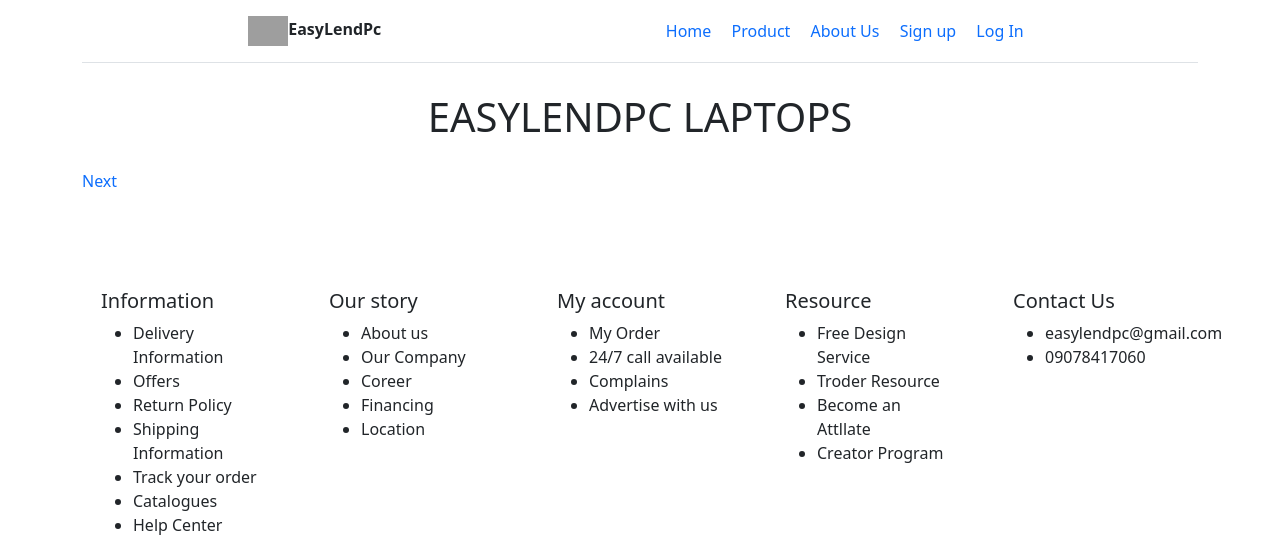
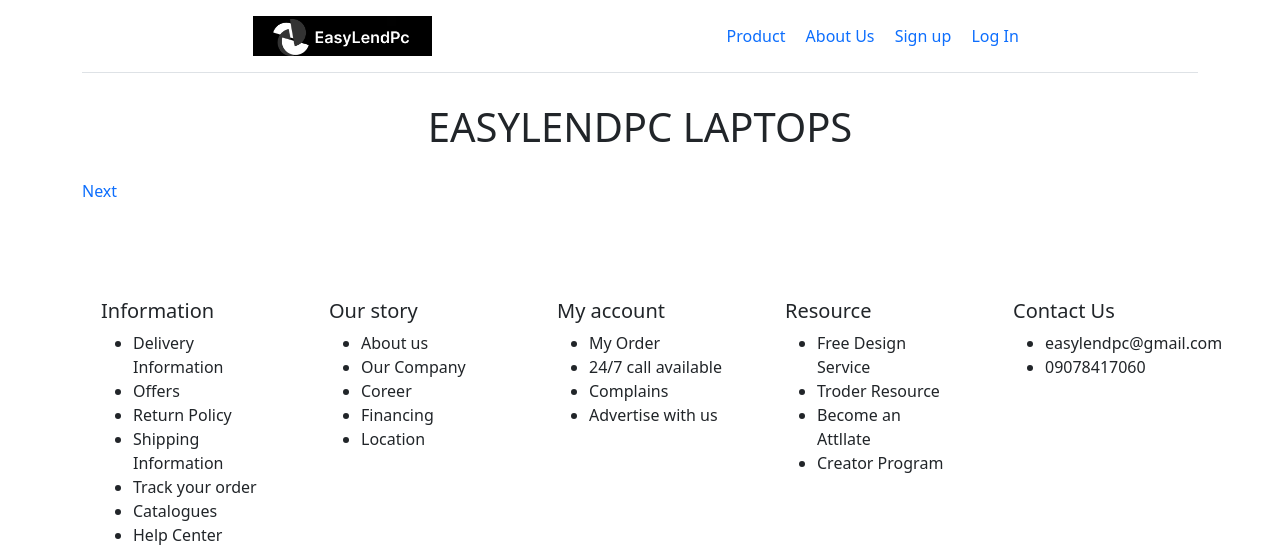
Before and after one commit to Abdulquyum/EasyLendPC, a Django app: page /display/ in a window 1280 px wide. Shown: the top 545 px of the page. Run offline with Django 3.2, Linux system fonts and the light colour scheme; data that the repository does not hold is empty; some libraries are stand-ins or nearby versions; grey boxes are pictures that could not be loaded.

Commit message:
cleaning up for merging

```diff
--- a/api/static/css/display_laptop.css
+++ b/api/static/css/display_laptop.css
@@ -22,3 +22,8 @@
 a {
     text-decoration: none;
 }
+
+.centre {
+    text-align: center;
+    padding-bottom: 20px;
+}
--- a/api/templates/administration.html
+++ b/api/templates/administration.html
@@ -17,10 +17,9 @@
       <header class="p-3 border-bottom">
           <div class="container d-flex justify-content-between align-items-center">
               <div class="logo">
-                  <img src="{% static 'images/laptop-image.jpg' %}" alt="laptop" width="40px"><b m-3 style="color: white;">EasyLendPc</b>
-              </div>
+                <a href="{%url 'home'%}"><img src="{% static 'images/logo.png' %}" alt="EasyLendPc" height="40"><b m-3></b></a>              </div>
               <nav>
-                  <a class="link" href="{%url 'home'%}" class="mx-2">Home</a>
+                  <!-- <a class="link" href="{%url 'home'%}" class="mx-2">Home</a> -->
                   <a class="link" href="{%url 'display'%}" class="mx-2">Product</a>
                   <a class="link" href="{%url 'about'%}" class="mx-2">About Us</a>
                   {% if user.is_authenticated %}
--- a/api/templates/base.html
+++ b/api/templates/base.html
@@ -19,10 +19,10 @@
     <header class="p-3 border-bottom">
         <div class="container d-flex justify-content-between align-items-center">
             <div class="logo">
-                <img src="{% static 'images/laptop-image.jpg' %}" alt="" height="40"><b m-3>EasyLendPc</b>
+                <a href="{%url 'home'%}"><img src="{% static 'images/logo.png' %}" alt="EasyLendPc" height="40"><b m-3></b></a>
             </div>
             <nav>
-                <a class="link" href="{%url 'home'%}" class="mx-2">Home</a>
+                <!-- <a class="link" href="{%url 'home'%}" class="mx-2">Home</a> -->
                 <a class="link" href="{%url 'display'%}" class="mx-2">Product</a>
                 <a class="link" href="{%url 'about'%}" class="mx-2">About Us</a>
                 {% if user.is_authenticated %}
--- a/api/templates/base_display.html
+++ b/api/templates/base_display.html
@@ -15,10 +15,9 @@
     <header class="p-3 border-bottom">
         <div class="container d-flex justify-content-between align-items-center">
             <div class="logo">
-                <img src="{% static 'images/laptop-image.jpg' %}" alt="laptop" width="40px"><b m-3>EasyLendPc</b>
-            </div>
+                <a href="{%url 'home'%}"><img src="{% static 'images/logo.png' %}" alt="EasyLendPc" height="40"><b m-3></b></a>            </div>
             <nav>
-                <a href="{%url 'home'%}" class="link mx-2">Home</a>
+                <!-- <a href="{%url 'home'%}" class="link mx-2">Home</a> -->
                 <a href="{%url 'display'%}" class="link mx-2">Product</a>
                 <a href="{%url 'about'%}" class="link mx-2">About Us</a>
                 {% if user.is_authenticated %}
--- a/api/templates/base_form.html
+++ b/api/templates/base_form.html
@@ -18,10 +18,9 @@
     <header class="p-3 border-bottom">
         <div class="container d-flex justify-content-between align-items-center">
             <div class="logo">
-                <img src="{% static 'images/laptop-image.jpg' %}" alt="" height="40"><b m-3 style="color: #fff;">EasyLendPc</b>
-            </div>
+                <a href="{%url 'home'%}"><img src="{% static 'images/logo.png' %}" alt="EasyLendPc" height="40"><b m-3></b></a>            </div>
             <nav>
-                <a href="{%url 'home'%}" class="link mx-2">Home</a>
+                <!-- <a href="{%url 'home'%}" class="link mx-2">Home</a> -->
                 <a href="{%url 'display'%}" class="link mx-2">Product</a>
                 <a href="{%url 'about'%}" class="link mx-2">About Us</a>
                 {% if user.is_authenticated %}
--- a/api/templates/display.html
+++ b/api/templates/display.html
@@ -2,7 +2,7 @@
 {% load static %}
 {% block content %}
 
-    <h1 style="text-align: center; padding-bottom: 20px;">EASYLENDPC LAPTOPS</h1>
+    <h1 class="centre">EASYLENDPC LAPTOPS</h1>
 
 
             {% if user.is_authenticated %}
@@ -51,11 +51,7 @@
                     </div>
                 </div>
                 {% endfor %}
-                <a href="{% url 'non_company_pc' %}">Next</a> <br><br>
-                {% endif %}
-        <!-- </div> -->
-
-
-
+                <a href="{% url 'non_company_pc' %}" class="centre">Next</a> <br><br>
+            {% endif %}
 
 {% endblock %}
--- a/api/templates/nonCompanyPc.html
+++ b/api/templates/nonCompanyPc.html
@@ -51,8 +51,8 @@
             </div>
         </div>
         {% endfor %}
-        <a href="{% url 'display' %}">back</a>
-        <a href="{% url 'home' %}" style="float: right;">home</a> <br><br>
+        <a href="{% url 'display' %}" class="centre">back</a>
+        <a href="{% url 'home' %}" style="float: right;" class="centre">home</a> <br><br>
     {% endif %}
 
 
```
Also changed, not shown: api/static/images/logo.png (added), db.sqlite3, 1 other file.
